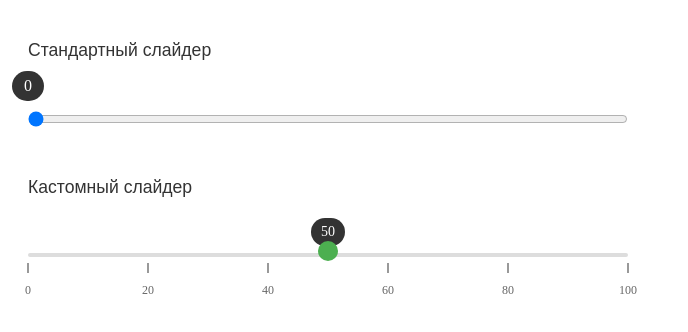
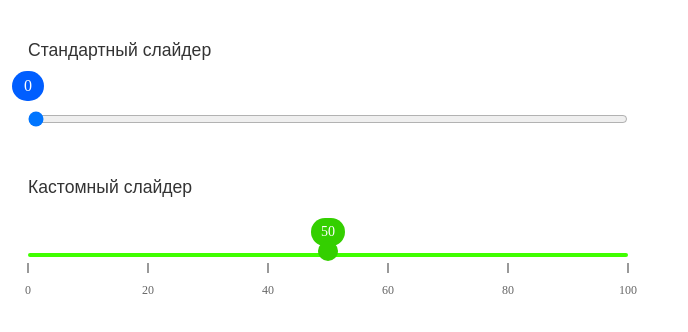
Before and after one commit to k1n9GG07/slider, a plain HTML site: page index.html in a window 1280 px wide. Shown: the whole page, without its empty margins (0-688 px from the left). Drawn offline with Linux system fonts and the light colour scheme; files whose address does not match are found by name.

Commit message:
Update style.css

```diff
--- a/style.css
+++ b/style.css
@@ -6,7 +6,7 @@
 
 .slider-title {
     margin-bottom: 15px;
-    color: #333;
+    color: #333333;
     font-family: Arial, sans-serif;
     font-size: 1.1em;
 }
@@ -22,7 +22,7 @@
     top: 35px;
     width: 100%;
     height: 4px;
-    background: #ddd;
+    background: #40ff00;
     border-radius: 2px;
 }
 
@@ -32,7 +32,7 @@
     left: 0;
     width: 20px;
     height: 20px;
-    background: #4CAF50;
+    background: #34cf00;
     border-radius: 50%;
     cursor: pointer;
     transform: translateX(-50%);
@@ -50,7 +50,7 @@
     left: 50%;
     transform: translateX(-50%);
     padding: 6px 10px;
-    background: #333;
+    background: #34cf00;
     color: white;
     border-radius: 15px;
     font-size: 14px;
@@ -99,7 +99,7 @@
 .native-slider output {
     position: absolute;
     top: -30px;
-    background: #333;
+    background: #005eff;
     color: white;
     padding: 6px 12px;
     border-radius: 15px;
```
